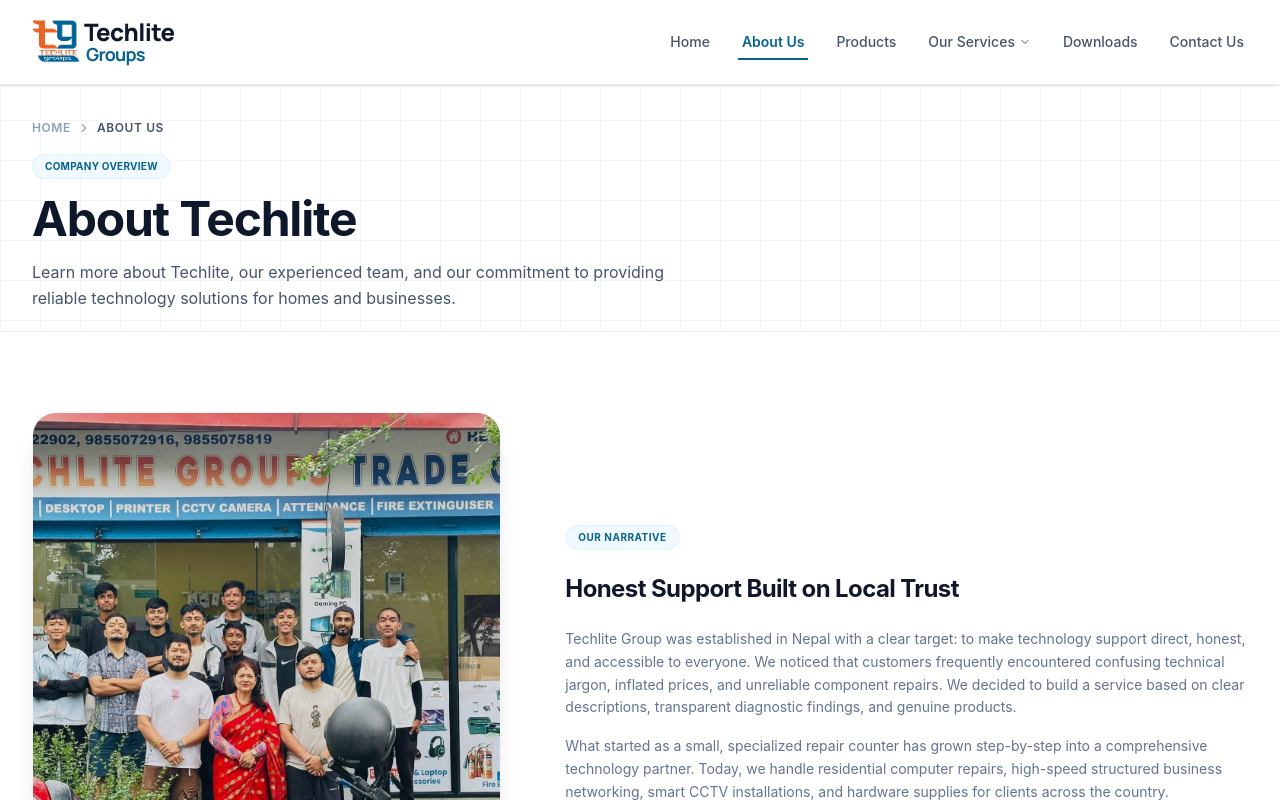
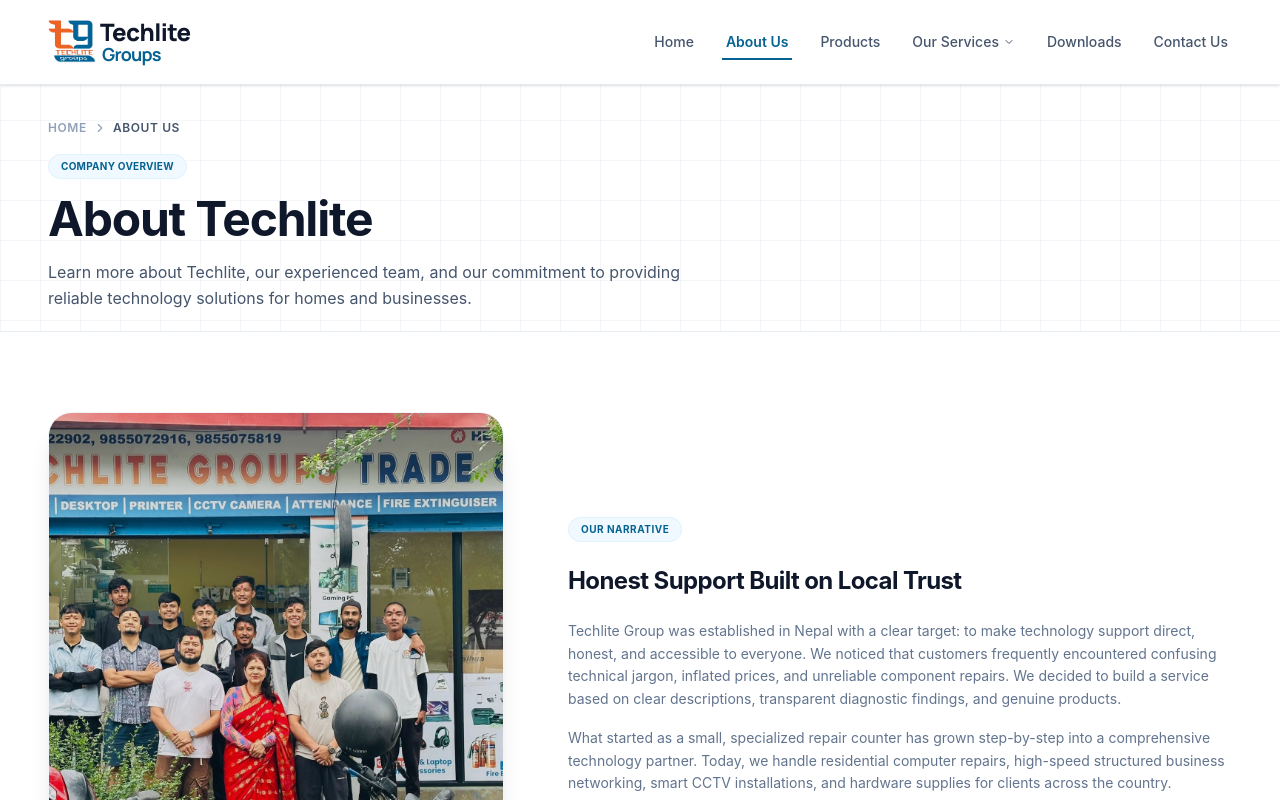
Before and after one commit to Dikshant-Rana/techlite-storefront, a React (Vite) app: page /about in a window 1280 px wide. Shown: the top 800 px of the page. Built offline with nearby package versions, Linux system fonts and the light colour scheme.

Commit message:
layout changes

```diff
--- a/src/components/Layout.tsx
+++ b/src/components/Layout.tsx
@@ -1,5 +1,5 @@
 import { Outlet, Link, useLocation } from 'react-router-dom';
-import { HardDrive, Download, Mail, Menu, X, ChevronDown, Package } from 'lucide-react';
+import { HardDrive, Download, Mail, Menu, X, ChevronDown, Package, Wrench } from 'lucide-react';
 import { useState, useEffect } from 'react';
 import logoImg from '../assets/image/techlite-logo.png';
 import { servicesData } from '../data/servicesData';
@@ -11,7 +11,7 @@
     const [isMobileServicesOpen, setIsMobileServicesOpen] = useState<boolean>(false);
     const [isDesktopServicesOpen, setIsDesktopServicesOpen] = useState<boolean>(false);
 
-    // Helper to instantly know if we are on the Home, Services, Products, Downloads, or Contact page
+    // Helper to check if current route uses unconstrained full-width sections
     const isHome = location.pathname === '/';
     const isAboutPage = location.pathname.startsWith('/about');
     const isServicesPage = location.pathname.startsWith('/services');
@@ -20,7 +20,7 @@
     const isContactPage = location.pathname.startsWith('/contact');
     const isFullWidth = isHome || isAboutPage || isServicesPage || isProductsPage || isDownloadsPage || isContactPage;
 
-    // Close mobile menus automatically when clicking a link
+    // Close menus automatically on location change
     useEffect(() => {
         setIsMobileMenuOpen(false);
         setIsMobileServicesOpen(false);
@@ -39,7 +39,6 @@
         { name: 'Home', path: '/', icon: <HardDrive className="w-4 h-4" /> },
         { name: 'About Us', path: '/about', icon: <Download className="w-4 h-4" /> },
         { name: 'Products', path: '/products', icon: <Package className="w-4 h-4" /> },
-        // "Our Services" is handled dynamically
         { name: 'Downloads', path: '/downloads', icon: <Download className="w-4 h-4" /> },
         { name: 'Contact Us', path: '/contact', icon: <Mail className="w-4 h-4" /> },
     ];
@@ -49,11 +48,11 @@
     return (
         <div className="min-h-screen bg-slate-50 flex flex-col font-sans selection:bg-[#066291] selection:text-white overflow-x-hidden">
 
-            {/* Permanent Sticky Structural Header Block */}
-            <nav className="fixed w-full top-0 z-50 bg-white/80 backdrop-blur-md border-b border-slate-200/80 px-6 py-4 shadow-sm">
-              <div className="max-w-[76rem] 2xl:max-w-[82rem] mx-auto flex justify-between items-center">
+            {/* Sticky Header with unified content-container */}
+            <nav className="fixed w-full top-0 z-50 bg-white/80 backdrop-blur-md border-b border-slate-200/80 shadow-sm py-4">
+                <div className="content-container flex justify-between items-center">
 
-                    {/* Brand/Shop Identity logo wrapper */}
+                    {/* Brand / Logo Wrapper */}
                     <Link to="/" className="font-extrabold text-2xl md:text-3xl text-slate-900 tracking-tight flex items-center gap-1 group">
                         <img
                             src={logoImg}
@@ -64,11 +63,13 @@
                             <span className="font-manrope text-lg md:text-2xl font-extrabold tracking-tight text-slate-900">
                                 Techlite
                             </span>
-                            <span className="font-manrope text-[#066291] text-sm md:text-lg font-bold ml-0.5 -mt-1 md:-mt-2">Groups</span>
+                            <span className="font-manrope text-[#066291] text-sm md:text-lg font-bold ml-0.5 -mt-1 md:-mt-2">
+                                Groups
+                            </span>
                         </div>
                     </Link>
 
-                    {/* Desktop Navigation Link Cluster */}
+                    {/* Desktop Navigation Links */}
                     <div className="hidden lg:flex gap-6 text-sm font-medium items-center">
                         {navLinks.slice(0, 3).map((link) => {
                             const isActive = location.pathname === link.path;
@@ -129,7 +130,7 @@
                             </div>
                         </div>
 
-                        {/* Downloads and Contact */}
+                        {/* Downloads & Contact */}
                         {navLinks.slice(3).map((link) => {
                             const isActive = location.pathname === link.path;
                             return (
@@ -147,7 +148,7 @@
                         })}
                     </div>
 
-                    {/* Mobile Shell Menu Toggle Button Trigger */}
+                    {/* Mobile Menu Button Trigger */}
                     <button
                         onClick={() => setIsMobileMenuOpen(!isMobileMenuOpen)}
                         className="p-2 text-slate-600 hover:text-slate-900 hover:bg-slate-100 rounded-lg lg:hidden transition-colors"
@@ -157,9 +158,9 @@
                     </button>
                 </div>
 
-                {/* Responsive Mobile Navigation Drawer Frame */}
+                {/* Mobile Navigation Drawer */}
                 {isMobileMenuOpen && (
-                    <div className="lg:hidden mt-4 pt-4 border-t border-slate-100 space-y-1 animate-in fade-in slide-in-from-top-2 duration-200 bg-white">
+                    <div className="lg:hidden mt-4 pt-4 border-t border-slate-100 space-y-1 animate-in fade-in slide-in-from-top-2 duration-200 bg-white content-container">
                         {navLinks.slice(0, 3).map((link) => {
                             const isActive = location.pathname === link.path;
                             return (
@@ -180,7 +181,7 @@
                                 className={`flex items-center justify-between w-full px-4 py-3 rounded-lg text-sm font-medium transition-colors ${location.pathname.includes('/services') ? 'bg-blue-50 text-[#066291]' : 'text-slate-600 hover:bg-slate-50 hover:text-[#066291]'}`}
                             >
                                 <div className="flex items-center gap-3">
-                                    <Mail className="w-4 h-4" />
+                                    <Wrench className="w-4 h-4" />
                                     Our Services
                                 </div>
                                 <ChevronDown className={`w-4 h-4 transition-transform ${isMobileServicesOpen ? 'rotate-180' : ''}`} />
@@ -221,9 +222,9 @@
                 )}
             </nav>
 
-            {/* Dynamic Content Frame Wrapper */}
+            {/* Dynamic Content Wrapper */}
             <div className={`w-full ${!isFullWidth ? 'flex-grow' : ''}`}>
-                <main className={`w-full mx-auto animate-in fade-in duration-300 ${!isFullWidth ? 'max-w-7xl 2xl:max-w-[85rem] p-4 md:p-6 mt-16' : 'p-0'}`}>
+                <main className={`w-full animate-in fade-in duration-300 ${!isFullWidth ? 'p-4 md:p-6 mt-16' : 'p-0'}`}>
                     <Outlet />
                 </main>
             </div>
--- a/src/index.css
+++ b/src/index.css
@@ -8,8 +8,6 @@
   --font-rubik: "Rubik", sans-serif;
   --font-manrope: "Manrope", sans-serif;
 }
-
-
 
 @layer utilities {
   @keyframes marqueeLeft {
@@ -32,13 +30,33 @@
     -webkit-mask-image: linear-gradient(to right, transparent, white 15%, white 85%, transparent);
   }
 
+  /* Fluid, centered container with screen-edge safety padding */
   .content-container {
-    @apply max-w-7xl 2xl:max-w-[85rem] mx-auto px-6 md:px-8;
+    width: 100%;
+    max-width: 2200px;
+    margin-left: auto;
+    margin-right: auto;
+    padding-left: 1.5rem;   /* 24px default / mobile */
+    padding-right: 1.5rem;
+  }
+
+  @media (min-width: 768px) {
+    .content-container {
+      padding-left: 3rem;   /* 48px on laptops / desktop */
+      padding-right: 3rem;
+    }
+  }
+
+  @media (min-width: 1536px) {
+    .content-container {
+      padding-left: 5rem;   /* 80px on ultra-wide screens */
+      padding-right: 5rem;
+    }
   }
 }
 
 @media (max-width: 500px) {
   .homepage-hero {
-    padding-top: 6.5rem !important; /* Reduces padding-top to 80px (from ~120px) on small screens */
+    padding-top: 6.5rem !important; /* Reduces padding-top on small screens */
   }
 }
```
